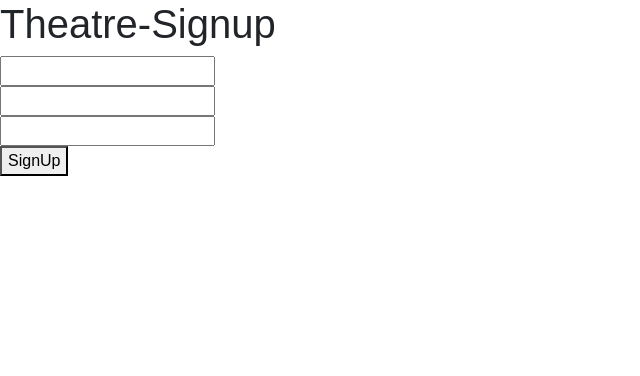
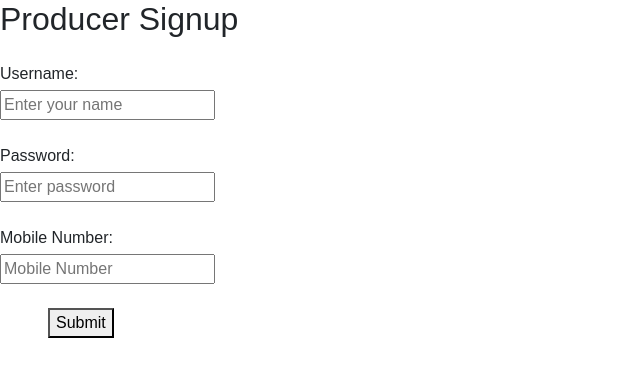
Before and after one commit to Pravallika8143/BookMyShowApp, a React (Vite) app: page /producerSignup in a window 1280 px wide. Shown: the top 376 px of the page, without its empty margins (0-640 px from the left). Built offline with nearby package versions, Linux system fonts and the light colour scheme.

Commit message:
producer

```diff
--- a/src/assets/features/movies/ProducerSignup.jsx
+++ b/src/assets/features/movies/ProducerSignup.jsx
@@ -12,14 +12,17 @@ function ProducerSignup() {
     })
   return (
     <div>
-        <h1>Theatre-Signup</h1>
-        <form onSubmit={producerForm.handleSubmit}>
-            <input type='text' {...producerForm.getFieldProps('username')}/><br/>
-            <input type='text' {...producerForm.getFieldProps('password')}/><br/>
-            <input type='text' {...producerForm.getFieldProps('mobile')}/><br/>
-            <button>SignUp</button>
-        </form>
-    </div>
+           <h2 className='mb-4'>Producer Signup</h2>
+           <form onSubmit={producerForm.handleSubmit}>
+            <label className='mb-1 '>Username:</label><br/>
+               <input type='text' {...producerForm.getFieldProps('username')} placeholder='Enter your name'/><br/><br/>
+            <label className='mb-1 '>Password:</label><br/>
+               <input type='text' {...producerForm.getFieldProps('password')} placeholder='Enter password'/><br/><br/>
+            <label className='mb-1 '>Mobile Number:</label><br/>
+               <input type='text' {...producerForm.getFieldProps('mobile')} placeholder='Mobile Number'/><br/><br/>
+               <button className='ms-5'>Submit</button>
+           </form>
+       </div>
   )
 }
 
```
